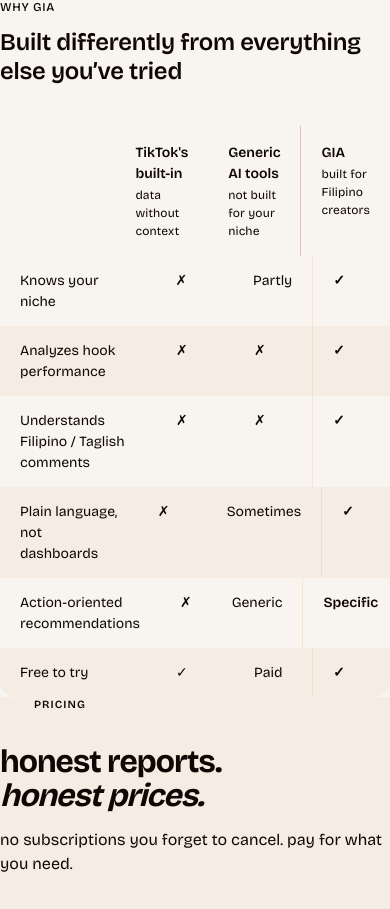
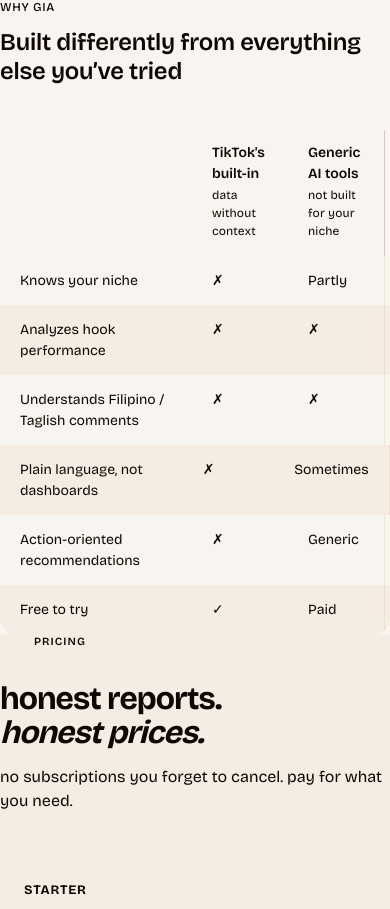
Before and after one commit to achibukz/sofiai-uiux, a Next.js app in the folder apps/web/: page / in a window 390 px wide. Shown: the part 5180-6089 px from the top of the page. Built offline with nearby package versions, Linux system fonts and the light colour scheme.

Commit message:
fix: why gia on mobile

```diff
--- a/apps/web/components/landing/Positioning.tsx
+++ b/apps/web/components/landing/Positioning.tsx
@@ -89,11 +89,16 @@
 
         {/* Table */}
         <div
-          ref={tableRef}
           style={{
             border: '1px solid var(--color-border)',
             borderRadius: 16,
-            overflow: 'hidden',
+            overflowX: 'auto',
+          }}
+        >
+        <div
+          ref={tableRef}
+          style={{
+            minWidth: 480,
             opacity: tableVisible ? 1 : 0,
             transition: `opacity 400ms 0ms ${EASE}`,
           }}
@@ -169,6 +174,7 @@
             </div>
           ))}
         </div>
+        </div>
       </div>
     </section>
   )
```
